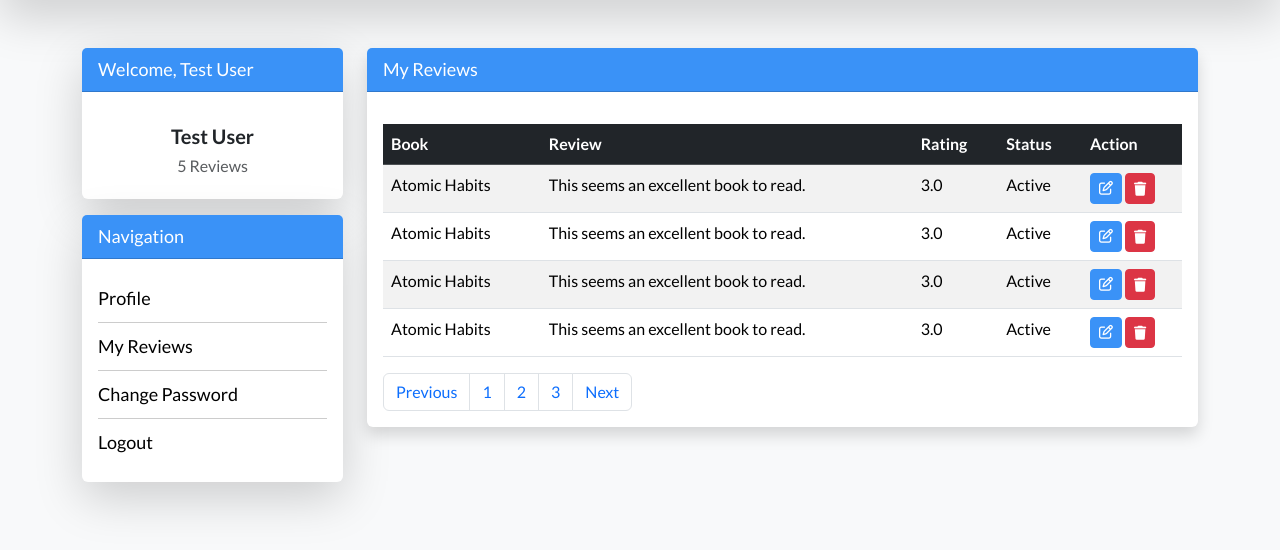
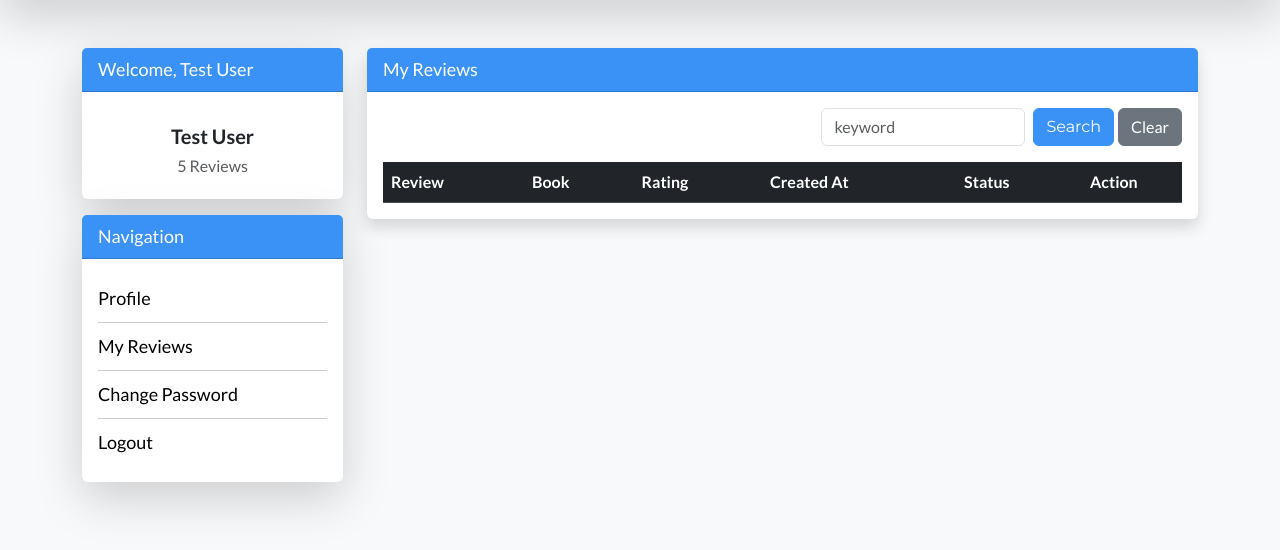
Before and after one commit to 06tejaswini/book-review-app, a Laravel app: template resources/views/account/reviews/list.blade.php in a window 1280 px wide. Shown: the part 56-606 px from the top of the page. Run offline with Laravel 12, Linux system fonts and the light colour scheme; the template is opened without the code that fills it, so the values that code supplies are empty; a user stored in the database is signed in; data comes from the database, SQL or seed files in the repository.

Commit message:
Worked Admin side review page

```diff
--- a/app/Models/Review.php
+++ b/app/Models/Review.php
@@ -13,4 +13,8 @@ class Review extends Model
     public function user(){
         return $this->belongsTo(User::class);
     }
+
+    public function book(){
+        return $this->belongsTo(Book::class);
+    }
 }
--- a/resources/views/account/reviews/list.blade.php
+++ b/resources/views/account/reviews/list.blade.php
@@ -13,72 +13,54 @@
                         My Reviews
                     </div>
                     <div class="card-body pb-0">
+                        <div class="d-flex justify-content-end">
+                            <form action="" method="get">
+                                <div class="d-flex">
+                                    <input type="text" class="form-control" value="{{ Request::get('keyword') }}" name="keyword" placeholder="keyword">
+                                    <button type="submit" class="btn btn-primary ms-2">Search</button>
+                                    <a href="{{ route('account.reviews') }}" class="btn btn-secondary ms-1">Clear</a>
+                                </div>
+                            </form>
+                        </div>
                         <table class="table  table-striped mt-3">
                             <thead class="table-dark">
                                 <tr>
+                                    <th>Review</th>
                                     <th>Book</th>
-                                    <th>Review</th>
                                     <th>Rating</th>
+                                    <th>Created At</th>
                                     <th>Status</th>
                                     <th width="100">Action</th>
                                 </tr>
                                 <tbody>
-                                    <tr>
-                                        <td>Atomic Habits</td>
-                                        <td>This seems an excellent book to read.</td>
-                                        <td>3.0</td>
-                                        <td>Active</td>
+                                    @if ($reviews->isNotEmpty())
+                                        @foreach ($reviews as $review)
+                                            <tr>
+                                        <td>{{ $review->review }}<br/> <strong>{{ $review->user->name }}</strong> </td>
+                                        <td>{{ $review->book->title }}</td>
+                                        <td>{{ $review->rating }}</td>
+                                        <td>{{ \Carbon\Carbon::parse($review->created_at)->format('d M, Y') }}</td>
+                                        <td>
+                                            @if ($review->success == 1)
+                                                <span class="text-success">Active</span>
+                                            @else
+                                                <span class="text-danger">Block</span>
+                                            @endif
+                                        </td>
                                         <td>
                                             <a href="edit-review.html" class="btn btn-primary btn-sm"><i class="fa-regular fa-pen-to-square"></i>
                                             </a>
                                             <a href="#" class="btn btn-danger btn-sm"><i class="fa-solid fa-trash"></i></a>
                                         </td>
                                     </tr>
-                                    <tr>
-                                        <td>Atomic Habits</td>
-                                        <td>This seems an excellent book to read.</td>
-                                        <td>3.0</td>
-                                        <td>Active</td>
-                                        <td>
-                                            <a href="edit-review.html" class="btn btn-primary btn-sm"><i class="fa-regular fa-pen-to-square"></i>
-                                            </a>
-                                            <a href="#" class="btn btn-danger btn-sm"><i class="fa-solid fa-trash"></i></a>
-                                        </td>
-                                    </tr>
-                                    <tr>
-                                        <td>Atomic Habits</td>
-                                        <td>This seems an excellent book to read.</td>
-                                        <td>3.0</td>
-                                        <td>Active</td>
-                                        <td>
-                                            <a href="edit-review.html" class="btn btn-primary btn-sm"><i class="fa-regular fa-pen-to-square"></i>
-                                            </a>
-                                            <a href="#" class="btn btn-danger btn-sm"><i class="fa-solid fa-trash"></i></a>
-                                        </td>
-                                    </tr>
-                                    <tr>
-                                        <td>Atomic Habits</td>
-                                        <td>This seems an excellent book to read.</td>
-                                        <td>3.0</td>
-                                        <td>Active</td>
-                                        <td>
-                                            <a href="edit-review.html" class="btn btn-primary btn-sm"><i class="fa-regular fa-pen-to-square"></i>
-                                            </a>
-                                            <a href="#" class="btn btn-danger btn-sm"><i class="fa-solid fa-trash"></i></a>
-                                        </td>
-                                    </tr>
+                                        @endforeach
+
+                                    @endif
+
                                 </tbody>
                             </thead>
                         </table>
-                        <nav aria-label="Page navigation " >
-                            <ul class="pagination">
-                              <li class="page-item"><a class="page-link" href="#">Previous</a></li>
-                              <li class="page-item"><a class="page-link" href="#">1</a></li>
-                              <li class="page-item"><a class="page-link" href="#">2</a></li>
-                              <li class="page-item"><a class="page-link" href="#">3</a></li>
-                              <li class="page-item"><a class="page-link" href="#">Next</a></li>
-                            </ul>
-                          </nav>
+                        {{ $reviews->links() }}
                     </div>
 
                 </div>
```
Also changed, not shown: app/Http/Controllers/ReviewController.php (+8 -2 lines).
